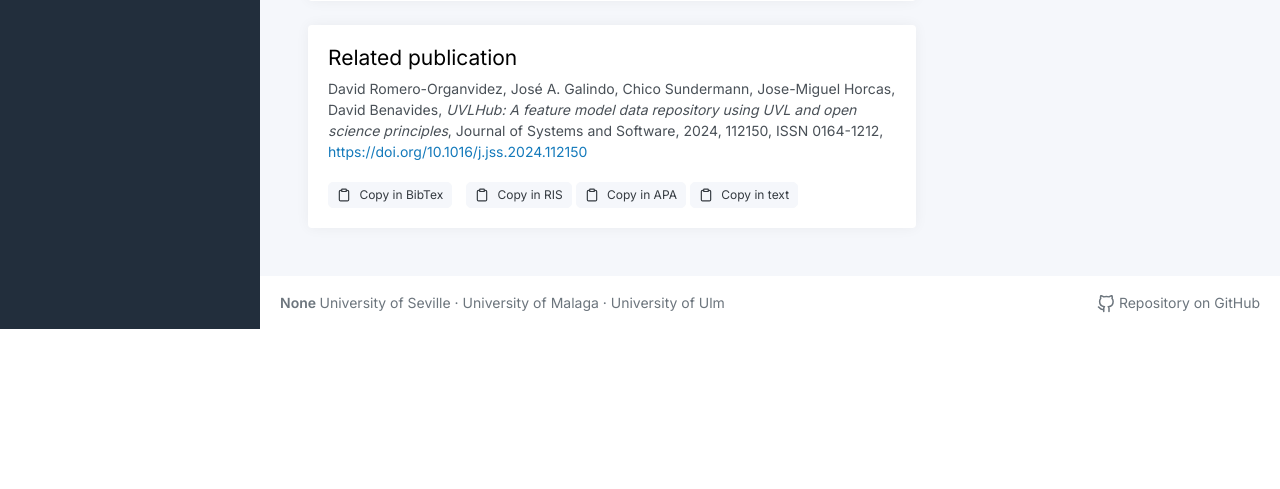
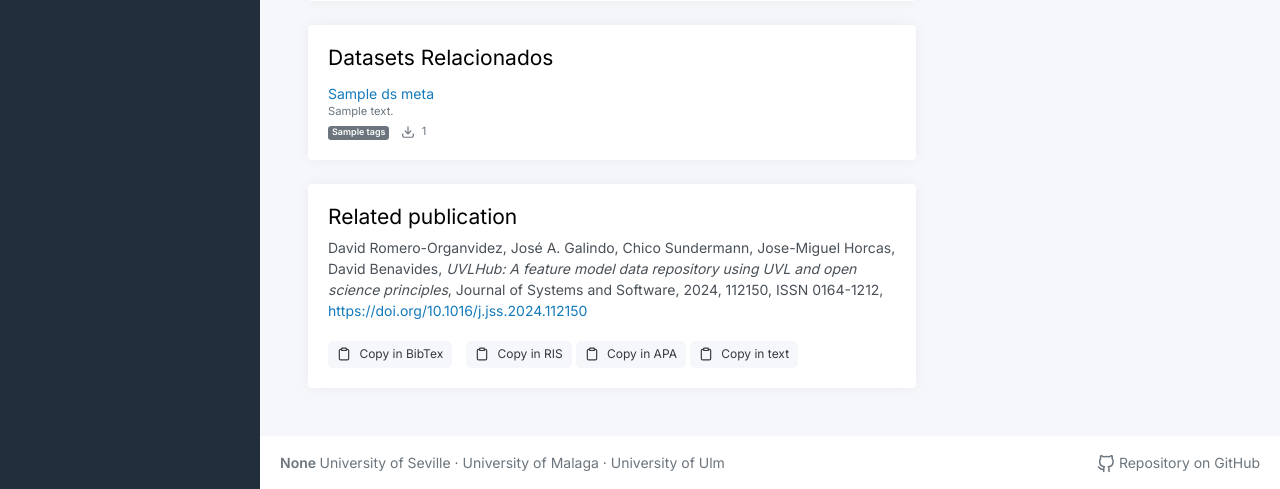
Before and after one commit to PixelHub-ORG/PixelHub-2, a Flask app: template app/modules/dataset/templates/dataset/view_dataset.html in a window 1280 px wide. Shown: the part 517-1006 px from the top of the page. Before the commit the page ends 846 px from the top, so only its background shows below. Run offline with Flask 3, Linux system fonts and the light colour scheme; tables that the repository leaves empty hold one stand-in row (values such as "Sample post"); the template is opened without the code that fills it: values that come from a table or form of the project are taken from there, most other values are stand-ins (such as "Sample title", 1, 10 or a date in 2020); parts of the project's set-up code (start-up, migrations or seed data) failed here and were passed over; some libraries are stand-ins or nearby versions.

Commit message:
feat: Implement recommendation logic and view template

```diff
--- a/app/modules/dataset/models.py
+++ b/app/modules/dataset/models.py
@@ -109,6 +109,42 @@
 
         return DataSetService().get_uvlhub_doi(self)
 
+    def get_authors_set(self):
+        return set(self.ds_meta_data.authors) if self.ds_meta_data.authors else set()
+
+    def get_tags_set(self):
+        return set(self.ds_meta_data.tags.split(",")) if self.ds_meta_data.tags else set()
+
+    def get_publication_type(self):
+        return self.ds_meta_data.publication_type
+
+    def calculate_similarity_score(self, other_dataset):
+        # Similarity score
+        score = 0
+
+        # Increment per common author
+        self_authors = {a.id for a in self.get_authors_set()}
+        other_authors = {a.id for a in other_dataset.get_authors_set()}
+        common_authors = self_authors.intersection(other_authors)
+
+        score += len(common_authors) * 10
+
+        # Increment per common tag
+        self_tags = self.get_tags_set()
+        other_tags = other_dataset.get_tags_set()
+        common_tags = self_tags.intersection(other_tags)
+
+        score += len(common_tags) * 3
+
+        # Increment common publication type
+        self_publication_type = self.get_publication_type()
+        other_publication_type = other_dataset.get_publication_type()
+
+        if (self_publication_type == other_publication_type):
+            score += 6
+
+        return score
+
     def to_dict(self):
         return {
             "title": self.ds_meta_data.title,
--- a/app/modules/dataset/routes.py
+++ b/app/modules/dataset/routes.py
@@ -238,7 +238,7 @@
 
     return resp
 
-
+# lo modificamos para q ademas muestre los related datasets
 @dataset_bp.route("/doi/<path:doi>/", methods=["GET"])
 def subdomain_index(doi):
 
@@ -259,7 +259,8 @@
 
     # Save the cookie to the user's browser
     user_cookie = ds_view_record_service.create_cookie(dataset=dataset)
-    resp = make_response(render_template("dataset/view_dataset.html", dataset=dataset))
+    related_datasets = dataset_service.get_dataset_recommendations(dataset=dataset)
+    resp = make_response(render_template("dataset/view_dataset.html", dataset=dataset,related_datasets=related_datasets))
     resp.set_cookie("view_cookie", user_cookie)
 
     return resp
--- a/app/modules/dataset/services.py
+++ b/app/modules/dataset/services.py
@@ -64,6 +64,20 @@
 
     def get_synchronized(self, current_user_id: int) -> DataSet:
         return self.repository.get_synchronized(current_user_id)
+
+    # ordenamos por descargas y si hay empate por reciente
+    def get_dataset_recommendations(self,dataset,limit=5)-> DataSet:
+        other_datasets = DataSet.query.filter(DataSet.id != dataset.id).all()
+        scored_datasets = []
+        for ds in other_datasets:
+            score = dataset.calculate_similarity_score(ds)
+            scored_datasets.append((ds, score))
+        scored_datasets_sorted = sorted(
+            scored_datasets,
+            key=lambda x: (x[1], x[0].get_download_count(), x[0].created_at),
+            reverse=True
+        )
+        return [ds for ds, _ in scored_datasets_sorted[:limit]]
 
     def get_unsynchronized(self, current_user_id: int) -> DataSet:
         return self.repository.get_unsynchronized(current_user_id)
--- a/app/modules/dataset/templates/dataset/view_dataset.html
+++ b/app/modules/dataset/templates/dataset/view_dataset.html
@@ -12,6 +12,16 @@
 
     .option-button:last-child {
         margin-bottom: 0;
+    }
+    .related-dataset-item {
+        margin-bottom: 10px;
+        padding-bottom: 5px;
+        border-bottom: 1px dashed #eee;
+    }
+    .related-dataset-item:last-child {
+        border-bottom: none;
+        margin-bottom: 0;
+        padding-bottom: 0;
     }
 </style>
 {% endblock %}
@@ -63,7 +73,6 @@
                 </div>
 
                 <div class="row mb-2">
-
                     <div class="col-md-4 col-12">
                         <span class=" text-secondary">
                             Uploaded by
@@ -72,11 +81,9 @@
                     <div class="col-md-8 col-12">
                         <a href="#">{{ dataset.user.profile.surname }}, {{ dataset.user.profile.name }}</a>
                     </div>
-
                 </div>
 
                 <div class="row mb-2">
-
                     <div class="col-md-4 col-12">
                         <span class=" text-secondary">
                             Authors
@@ -95,8 +102,6 @@
                         </p>
                         {% endfor %}
                     </div>
-
-
                 </div>
 
                 {% if dataset.ds_meta_data.publication_doi %}
@@ -189,6 +194,36 @@
             {% endif %}
 
         </div>
+
+        {% if related_datasets %}
+        <div class="card mt-3">
+            <div class="card-body">
+                <h3 class="mb-3">Datasets Relacionados</h3>
+
+                {% for related_ds in related_datasets %}
+                <div class="related-dataset-item">
+                    <h5 class="m-0">
+                        <a href="{{ url_for('dataset.subdomain_index', doi=related_ds.ds_meta_data.dataset_doi) }}">
+                            {{ related_ds.ds_meta_data.title }}
+                        </a>
+                    </h5>
+                    <p class="text-muted small m-0">
+                        {{ related_ds.ds_meta_data.description|truncate(150, true) }}
+                    </p>
+                    <p class="small m-0 mt-1">
+                        {% for tag in related_ds.ds_meta_data.tags.split(',') %}
+                            <span class="badge bg-secondary">{{ tag.strip() }}</span>
+                        {% endfor %}
+                        <span class="text-secondary ms-2">
+                             <i data-feather="download" class="align-middle me-1" style="width: 14px; height: 14px;"></i> {{ related_ds.get_download_count() }}
+                        </span>
+                    </p>
+                </div>
+                {% endfor %}
+
+            </div>
+        </div>
+        {% endif %}
 
         <div class="card">
 
@@ -287,11 +322,6 @@
                                         <li>
                                             <a class="dropdown-item" href="javascript:void(0);" onclick="checkUVL('{{ file.id }}')">Syntax check</a>
                                         </li>
-                                        <!--
-                                        <li>
-                                            <a class="dropdown-item" href="{{ url_for('flamapy.valid', file_id=file.id) }}">SAT validity check</a>
-                                        </li>
-                                        -->
                                     </ul>
                                 </div>
 
@@ -340,7 +370,6 @@
 
 </div>
 
-<!-- Modal-->
 <div class="modal fade" id="fileViewerModal" tabindex="-1" aria-labelledby="fileViewerModalLabel" aria-hidden="true">
     <div class="modal-dialog modal-lg" style="height: 80vh; display: flex; align-items: center;">
         <div class="modal-content" style="height: 80vh;">
@@ -367,8 +396,6 @@
 </div>
 
 <script type="text/javascript" src="https://cdn.jsdelivr.net/pyodide/v0.23.4/full/pyodide.js"></script>
-
-
 
 <script>
     document.addEventListener('DOMContentLoaded', function () {
@@ -400,7 +427,7 @@
 
     function checkUVL(file_id) {
     const outputDiv = document.getElementById('check_' + file_id);
-    outputDiv.innerHTML = ''; // Clear previous output
+    outputDiv.innerHTML = '';
 
     fetch(`/flamapy/check_uvl/${file_id}`)
         .then(response => {
@@ -411,7 +438,6 @@
         })
         .then(({ status, data }) => {
             if (status === 400) {
-                // Display errors
                 if (data.errors) {
                     outputDiv.innerHTML = '<span class="badge badge-danger">Errors:</span>';
                     data.errors.forEach(error => {
@@ -419,77 +445,23 @@
                         errorElement.className = 'badge badge-danger';
                         errorElement.textContent = error;
                         outputDiv.appendChild(errorElement);
-                        outputDiv.appendChild(document.createElement('br')); // Line break for better readability
+                        outputDiv.appendChild(document.createElement('br'));
                     });
                 } else {
                     outputDiv.innerHTML = `<span class="badge badge-danger">Error: ${data.error}</span>`;
                 }
             } else if (status === 200) {
-                // Display success message
                 outputDiv.innerHTML = '<span class="badge badge-success">Valid Model</span>';
             } else {
-                // Handle unexpected status
                 outputDiv.innerHTML = `<span class="badge badge-warning">Unexpected response status: ${status}</span>`;
             }
         })
         .catch(error => {
-            // Handle fetch errors
             outputDiv.innerHTML = `<span class="badge badge-danger">An unexpected error occurred: ${error.message}</span>`;
         });
 }
 
 
-    /*
-    async function valid() {
-        showLoading()
-        let pyodide = await loadPyodide();
-        await pyodide.loadPackage("micropip");
-        const micropip = pyodide.pyimport("micropip");
-        //await micropip.install("/assets/web_assembly/antlr4_python3_runtime-4.7.2-py3-none-any.whl");
-        await micropip.install("antlr4-python3-runtime==4.13.1");
-        await micropip.install("uvlparser==2.0.1");
-        //await micropip.install("afmparser==1.0.0");
-
-        await pyodide.runPythonAsync(
-        `
-            import micropip
-            #await micropip.install("flamapy-fm-dist", deps=False)#this is to avoid problems with deps later on
-            await micropip.install("flamapy==2.0.1.dev1", deps=False);
-            await micropip.install("flamapy-fm==2.0.1.dev1", deps=False);
-            await micropip.install("flamapy-sat");
-        `
-        )
-        hideLoading()
-
-        try {
-            let output = pyodide.runPython(
-            `
-            import js
-
-            file_content = js.document.getElementById('fileContent').textContent
-            div = js.document.createElement("result")
-
-            with open("uvlfile.uvl", "w") as text_file:
-                print(file_content, file=text_file)
-
-            from flamapy.interfaces.python.FLAMAFeatureModel import FLAMAFeatureModel
-
-            fm = FLAMAFeatureModel("uvlfile.uvl")
-            result=fm.valid()
-
-            div.innerHTML = "<div id='deleteme'>"+str(result)+"</div>"
-            exists=js.document.getElementById('deleteme')
-            if(exists):
-                exists.remove()
-
-            js.document.getElementById('result').append(div)
-            `
-        );
-        } catch (err) {
-            console.log(err);
-        }
-    }
-    */
     function copyToClipboard() {
         const text = document.getElementById('fileContent').textContent;
         navigator.clipboard.writeText(text).then(() => {
@@ -498,6 +470,15 @@
             console.error('Failed to copy text: ', err);
         });
     }
+
+    function copyText(elementId) {
+        const textToCopy = document.getElementById(elementId).textContent.trim();
+        navigator.clipboard.writeText(textToCopy).then(() => {
+            console.log('Text copied successfully!');
+        }).catch(err => {
+            console.error('Failed to copy text: ', err);
+        });
+    }
 </script>
 
 {% endblock %}
```
Also changed, not shown: app/modules/dataset/tests/test_unit.py (+4 -8 lines).
